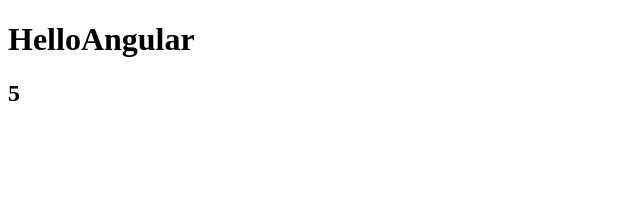
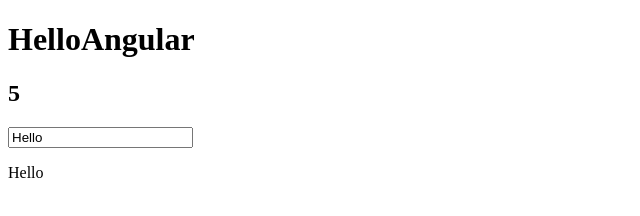
Before and after one commit to Keahibono/intro_angular_app, a website: page public/index.html in a window 1280 px wide. Shown: the whole page, without its empty margins (0-640 px from the left). Drawn offline with nearby package versions, Linux system fonts and the light colour scheme.

Commit message:
Added controller using

```diff
--- a/public/index.html
+++ b/public/index.html
@@ -6,8 +6,22 @@
 <script type="text/javascript" src="https://cdnjs.cloudflare.com/ajax/libs/angular.js/1.4.5/angular.js"></script>
 
 </head>
-<body ng-app>
+<body ng-app="myApp">
+<div ng-controller="myController">
   <h1>{{"Hello" + "Angular"}}</h1>
   <h2>{{ 2 + 3 }}</h2>
+
+  <input ng-model="myModel"
+        type="text"
+        name="input1"
+        id="input1">
+  <p>{{myModel}}</p>
+  </input>
+
+</div>
+
+
+
+  <script type="text/javascript" src="/js/main.js"></script>
 </body>
 </html>
--- /dev/null
+++ b/public/js/main.js
@@ -0,0 +1,5 @@
+var app = angular.module('myApp', []);
+
+app.controller('myController', ['$scope', function($scope){
+  $scope.myModel = "Hello";
+}]);
```
